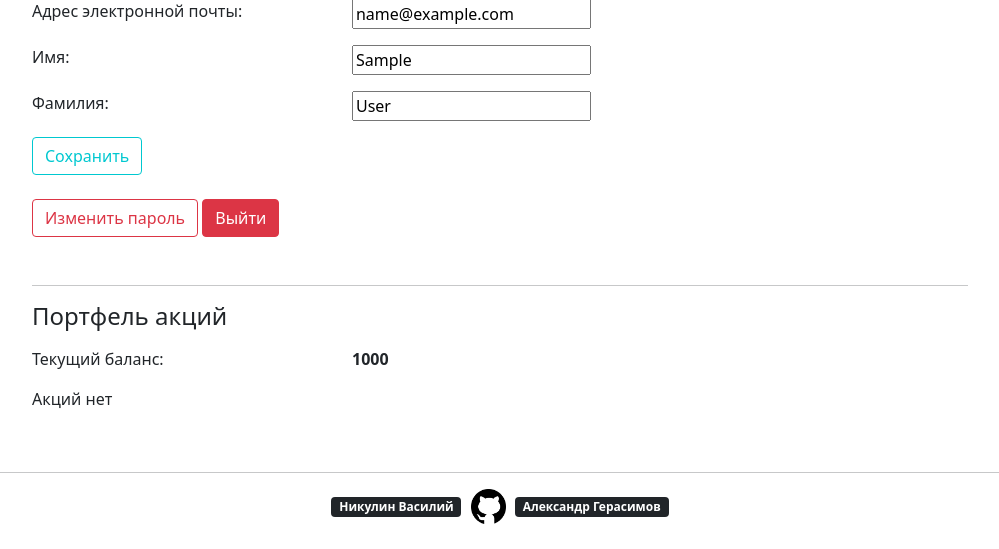
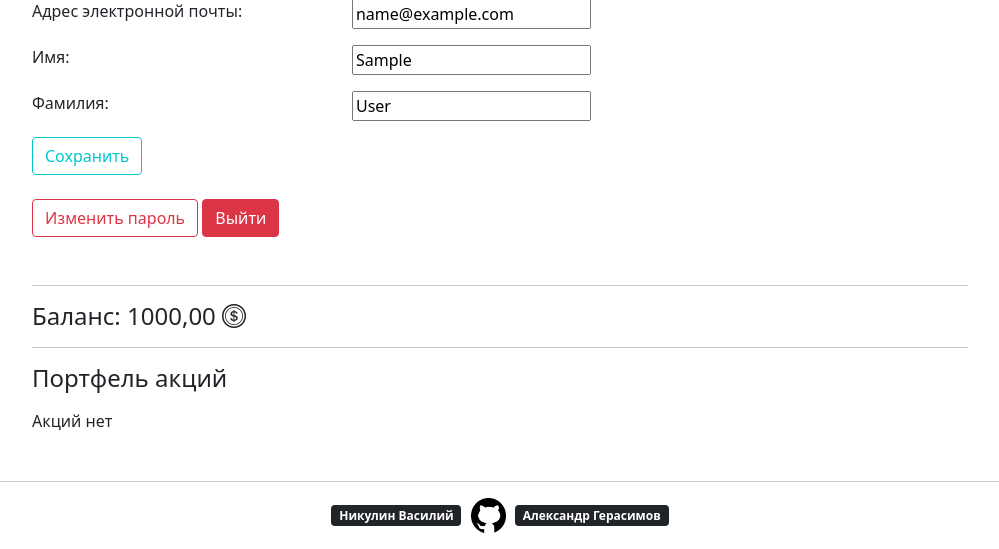
Before and after one commit to Nikulin-V/stock_exchange, a Django app: page /auth/profile/ in a window 1280 px wide. Shown: the part 260-809 px from the top of the page, without its empty margins (140-1139 px from the left). Before the commit the page ends 784 px from the top, so only its background shows below. Run offline with Django 4.2, Linux system fonts and the light colour scheme; the visitor is signed in with stand-in values (Sample User, id 1); data that the repository does not hold is empty.

Commit message:
Added design to balance records

```diff
--- a/templates/base.html
+++ b/templates/base.html
@@ -23,6 +23,8 @@
           rel="stylesheet"
           integrity="sha384-+0n0xVW2eSR5OomGNYDnhzAbDsOXxcvSN1TPprVMTNDbiYZCxYbOOl7+AMvyTG2x"
           crossorigin="anonymous">
+    <link href="https://cdn.jsdelivr.net/npm/bootstrap-icons@1.8.1/font/bootstrap-icons.css"
+          rel="stylesheet">
 
     <!-- Google Fonts-->
     <link rel="preconnect" href="https://fonts.googleapis.com">
--- a/templates/users/profile.html
+++ b/templates/users/profile.html
@@ -50,17 +50,11 @@
         </div>
         <hr>
         <div class="mx-auto my-1">
+            <h4>Баланс: {{ user.balance|floatformat:2 }} <i class="bi bi-coin"></i></h4>
+        </div>
+        <hr>
+        <div class="mx-auto my-1">
             <h4>Портфель акций</h4>
-            <div class="mx-auto my-3">
-                <div class="row mb-3">
-                    <div class="col-4">
-                        Текущий баланс:
-                    </div>
-                    <div class="col-8">
-                        <b>{{ user.balance }}</b>
-                    </div>
-                </div>
-            </div>
 
             {% if shares %}
                 <table class="table table-hover text-center">
@@ -82,7 +76,7 @@
                     {% endfor %}
                 </table>
             {% else %}
-                <p>Акций нет</p>
+                <p class="mt-3">Акций нет</p>
             {% endif %}
         </div>
     </div>
```
Also changed, not shown: templates/marketplace/marketplace.html (+8 -1 lines).
